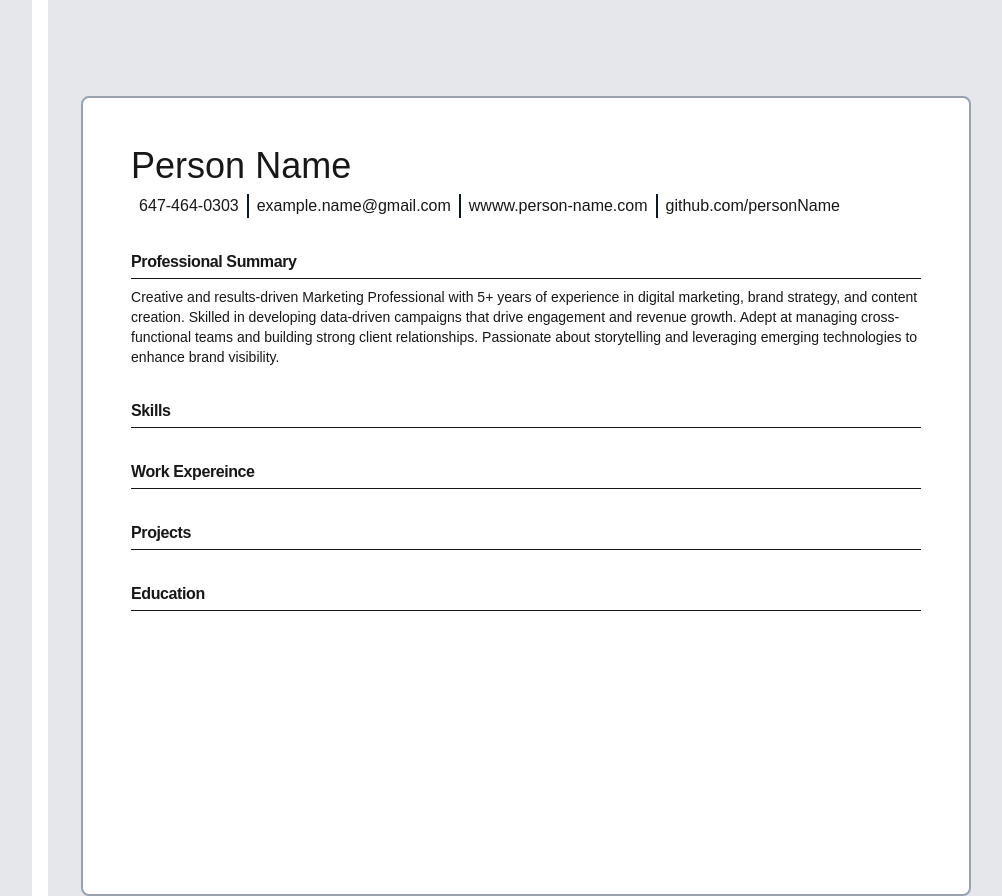
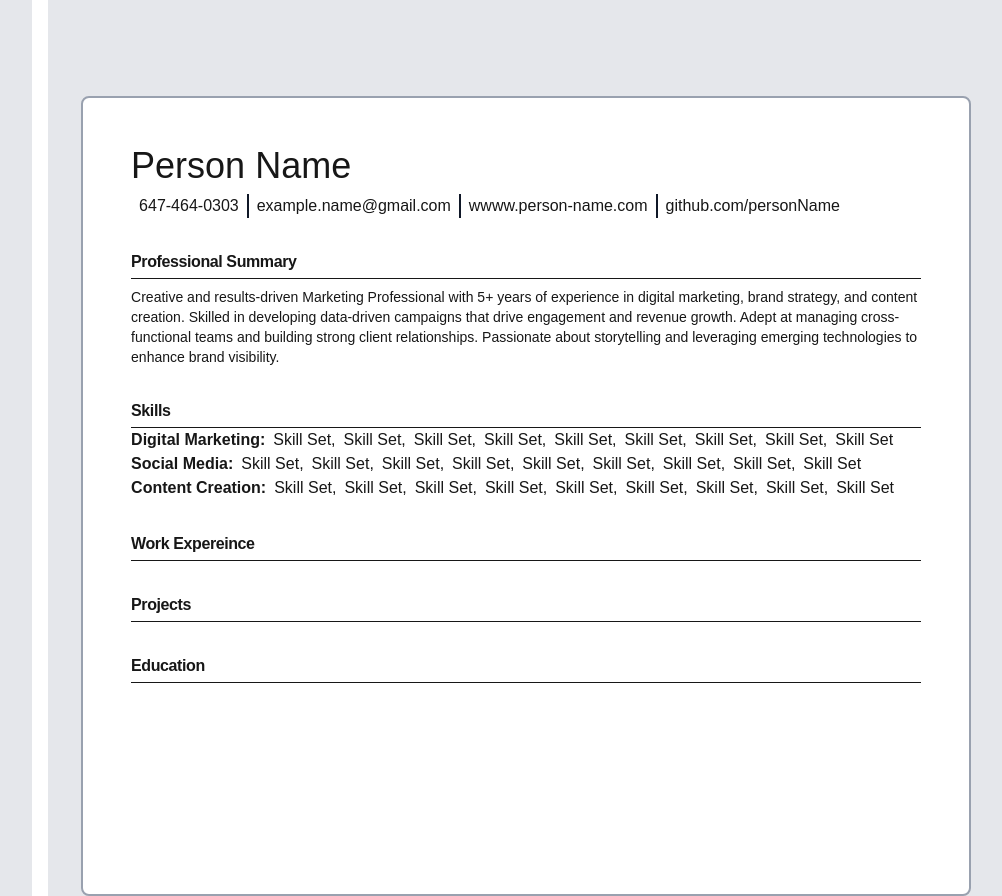
Before and after one commit to Justin-Bento/cv-application, a Next.js app: page / in a window 1280 px wide. Shown: the whole page, without its empty margins (276-1278 px from the left). Built offline with nearby package versions, Linux system fonts and the light colour scheme.

Commit message:
Created a section for skill sets

```diff
--- a/src/app/page.tsx
+++ b/src/app/page.tsx
@@ -41,6 +41,42 @@ export default function page() {
             <h2 className="scroll-m-10 border-b pb-1 text-base/6 font-semibold tracking-tight transition-colors m-0 p-0">
               Skills
             </h2>
+            <ul className="[&>li:first-child]:font-bold flex items-center gap-y-0 gap-x-2 list-none flex-wrap">
+              <li>Digital Marketing:</li>
+              <li>Skill Set,</li>
+              <li>Skill Set,</li>
+              <li>Skill Set,</li>
+              <li>Skill Set,</li>
+              <li>Skill Set,</li>
+              <li>Skill Set,</li>
+              <li>Skill Set,</li>
+              <li>Skill Set,</li>
+              <li>Skill Set</li>
+            </ul>
+            <ul className="[&>li:first-child]:font-bold flex items-center gap-y-0 gap-x-2 list-none flex-wrap">
+              <li>Social Media:</li>
+              <li>Skill Set,</li>
+              <li>Skill Set,</li>
+              <li>Skill Set,</li>
+              <li>Skill Set,</li>
+              <li>Skill Set,</li>
+              <li>Skill Set,</li>
+              <li>Skill Set,</li>
+              <li>Skill Set,</li>
+              <li>Skill Set</li>
+            </ul>
+            <ul className="[&>li:first-child]:font-bold flex items-center gap-y-0 gap-x-2 list-none flex-wrap">
+              <li>Content Creation:</li>
+              <li>Skill Set,</li>
+              <li>Skill Set,</li>
+              <li>Skill Set,</li>
+              <li>Skill Set,</li>
+              <li>Skill Set,</li>
+              <li>Skill Set,</li>
+              <li>Skill Set,</li>
+              <li>Skill Set,</li>
+              <li>Skill Set</li>
+            </ul>
           </section>
           {/*
             End of Skills
```
